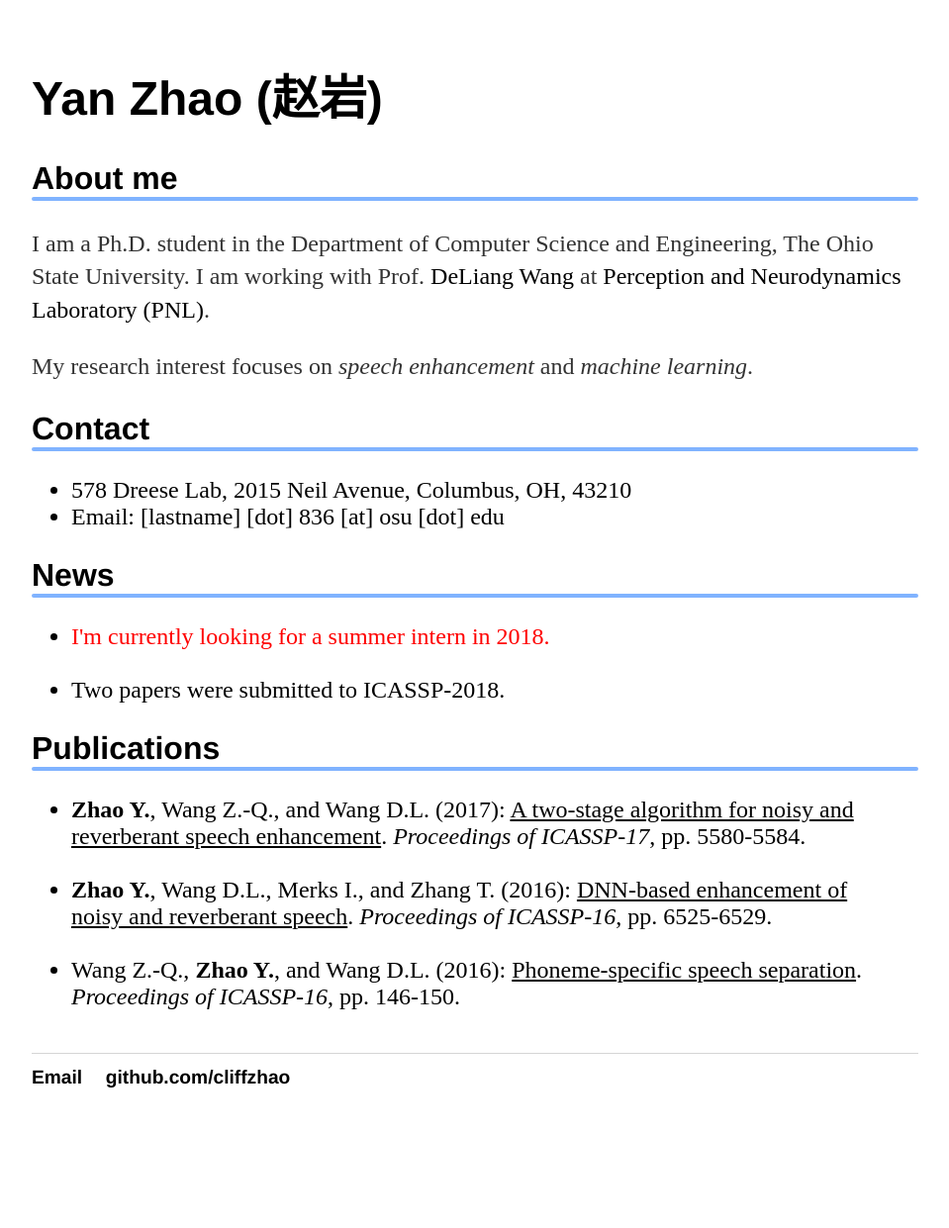
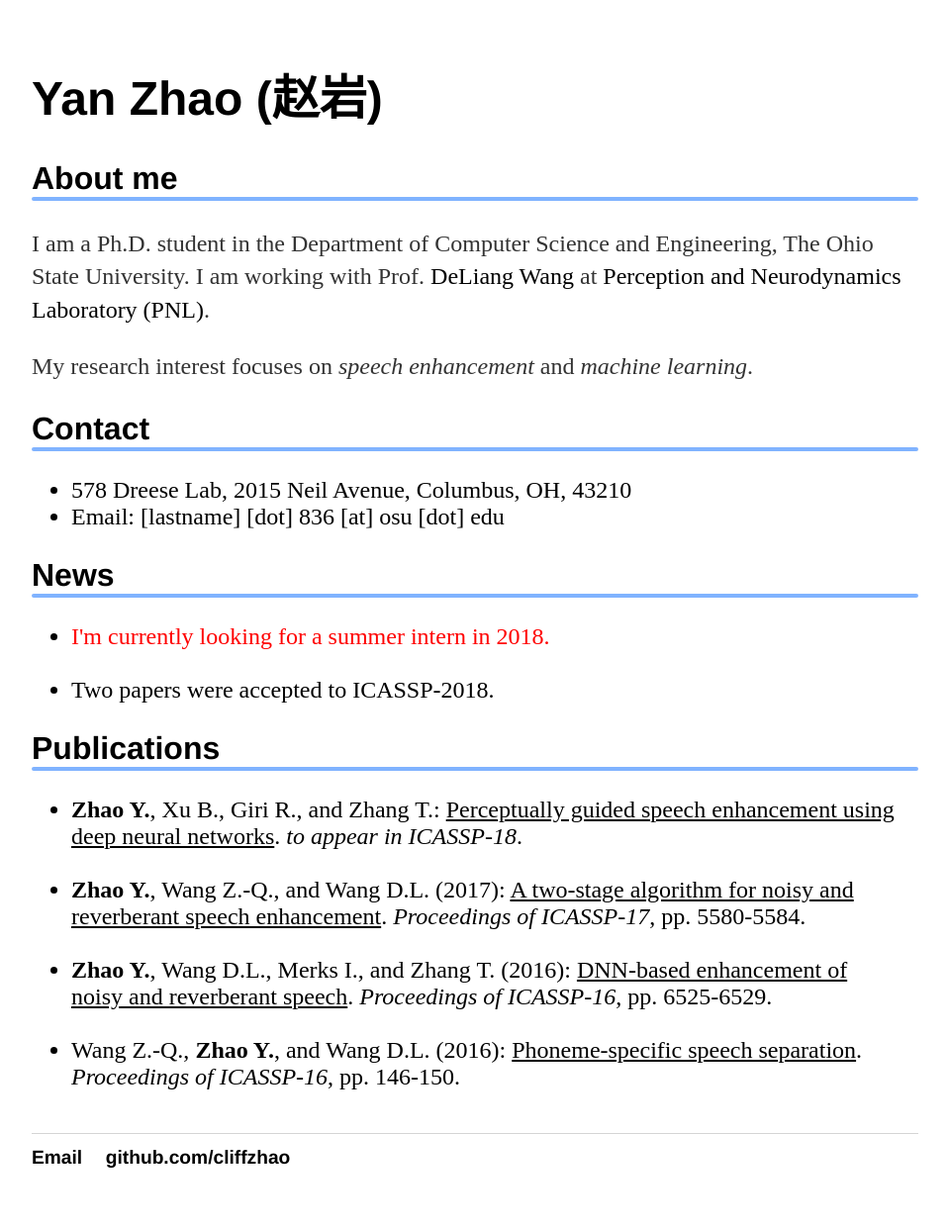
Before and after one commit to cliffzhao/cliffzhao.github.io, a Jekyll site: the page built from index.html, in a window 1280 px wide. Shown: the whole page at 99% size, without its empty margins (160-1119 px from the left). Built offline with Jekyll 4.4.1, drawn with Linux system fonts in a browser that asks for light colours; before the commit the page ends 1160 px from its top, so only the background shows below that.

Commit message:
Update index.html

```diff
--- a/index.html
+++ b/index.html
@@ -28,12 +28,20 @@ title: Yan Zhao
       <br>
     </li>
 
-    <li>Two papers were submitted to ICASSP-2018.
+    <li>Two papers were accepted to ICASSP-2018.
     </li>
     </ul>
 
     <h2>Publications</h2>
     <ul>
+    <li><strong>Zhao Y.</strong>, Xu B., Giri R., and Zhang T.:
+      <a href="" target="_blank"><U>Perceptually guided speech enhancement using deep neural networks</U></a>. <cite>to appear in ICASSP-18</cite>.
+      <br>
+      <br>
+
+
+    </li>
+
     <li><strong>Zhao Y.</strong>, Wang Z.-Q., and Wang D.L. (2017):
       <a href="cliffzhao.github.io/Publications/ZWW.icassp17.pdf" target="_blank"><U>A two-stage algorithm for noisy and reverberant speech enhancement</U></a>. <cite>Proceedings of ICASSP-17</cite>, pp. 5580-5584.
       <br>
```
